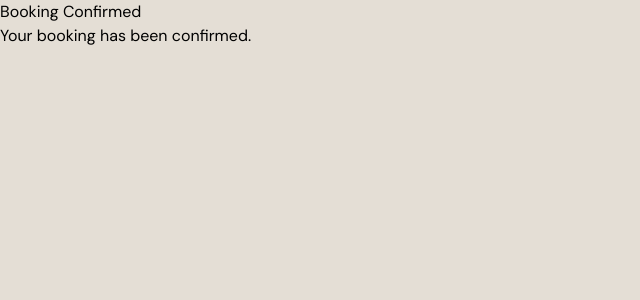
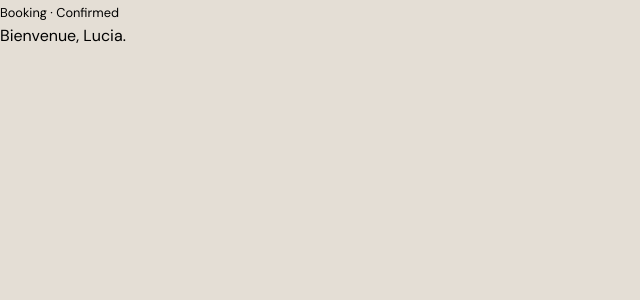
Before and after one commit to Sven-27/hotel-booking-confirmation-page, a React (Vite) app: page / in a window 1280 px wide. Shown: the top 300 px of the page, without its empty margins (0-640 px from the left). Built offline with nearby package versions, Linux system fonts and the light colour scheme; a web font is replaced by a local one.

Commit message:
adding: Buttons

```diff
--- /dev/null
+++ b/src/components/confirmation/ActiveButtons.tsx
@@ -0,0 +1,8 @@
+
+const ActiveButtons: React.FC = () => {
+  return (
+    <div>ActiveButtons</div>
+  )
+}
+
+export default ActiveButtons
--- a/src/components/confirmation/Confirmation.tsx
+++ b/src/components/confirmation/Confirmation.tsx
@@ -1,11 +1,10 @@
-
+import ConfirmationHeader from './ConfirmationHeader';
 
 const Confirmation: React.FC = () => {
   return (
-    <div>
-      <h1>Booking Confirmed</h1>
-      <p>Your booking has been confirmed.</p>
-    </div>
+    <>
+      <ConfirmationHeader />
+    </>
   );
 };
 
--- /dev/null
+++ b/src/components/confirmation/ConfirmationHeader.tsx
@@ -0,0 +1,14 @@
+
+
+const ConfirmationHeader: React.FC = () => {
+  return (
+    <section>
+      <div>
+        <p><small>Booking · Confirmed</small></p>
+        <h1>Bienvenue, <span>Lucia</span>.</h1>
+      </div>
+    </section>
+  )
+}
+
+export default ConfirmationHeader
```
